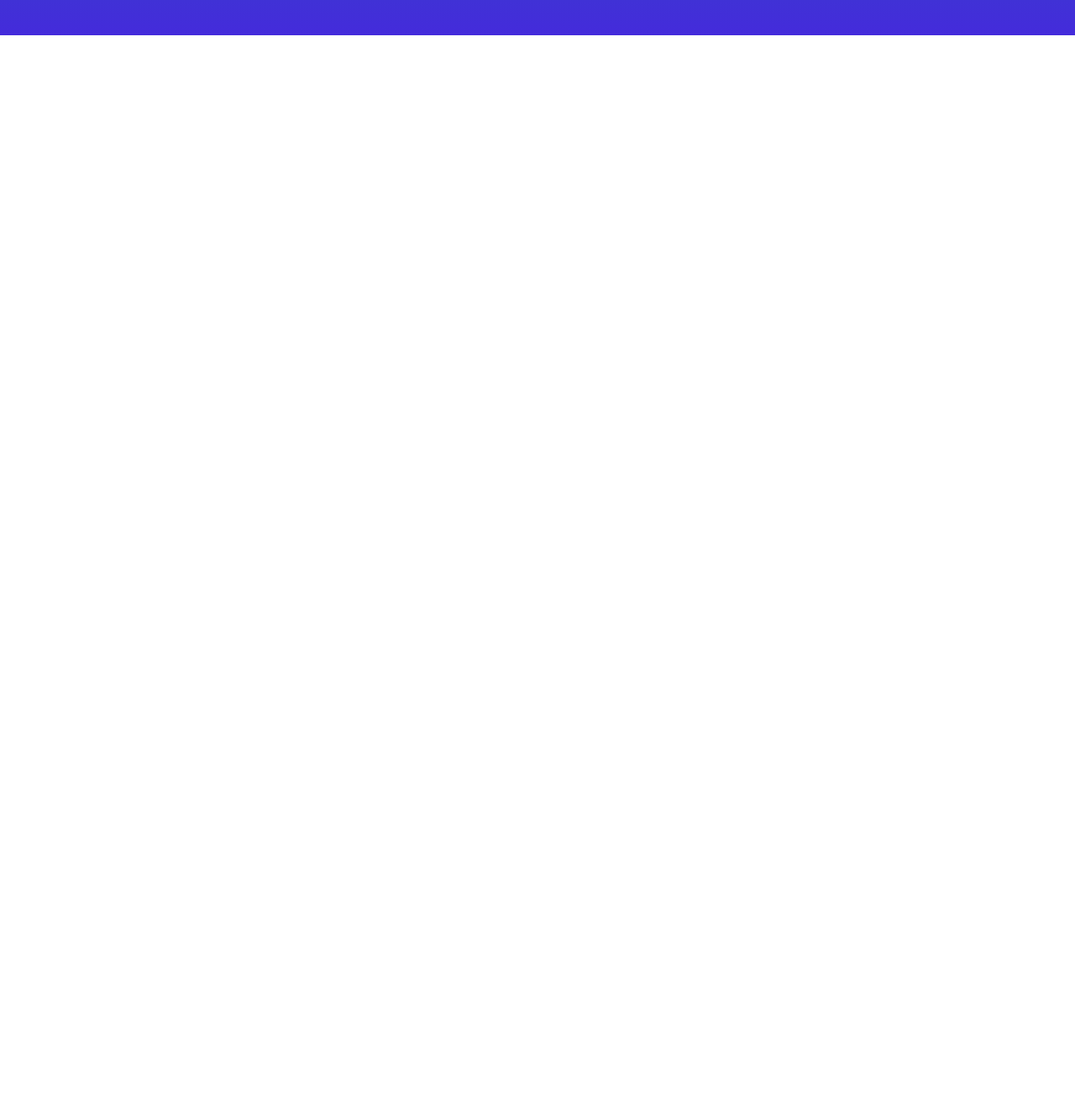
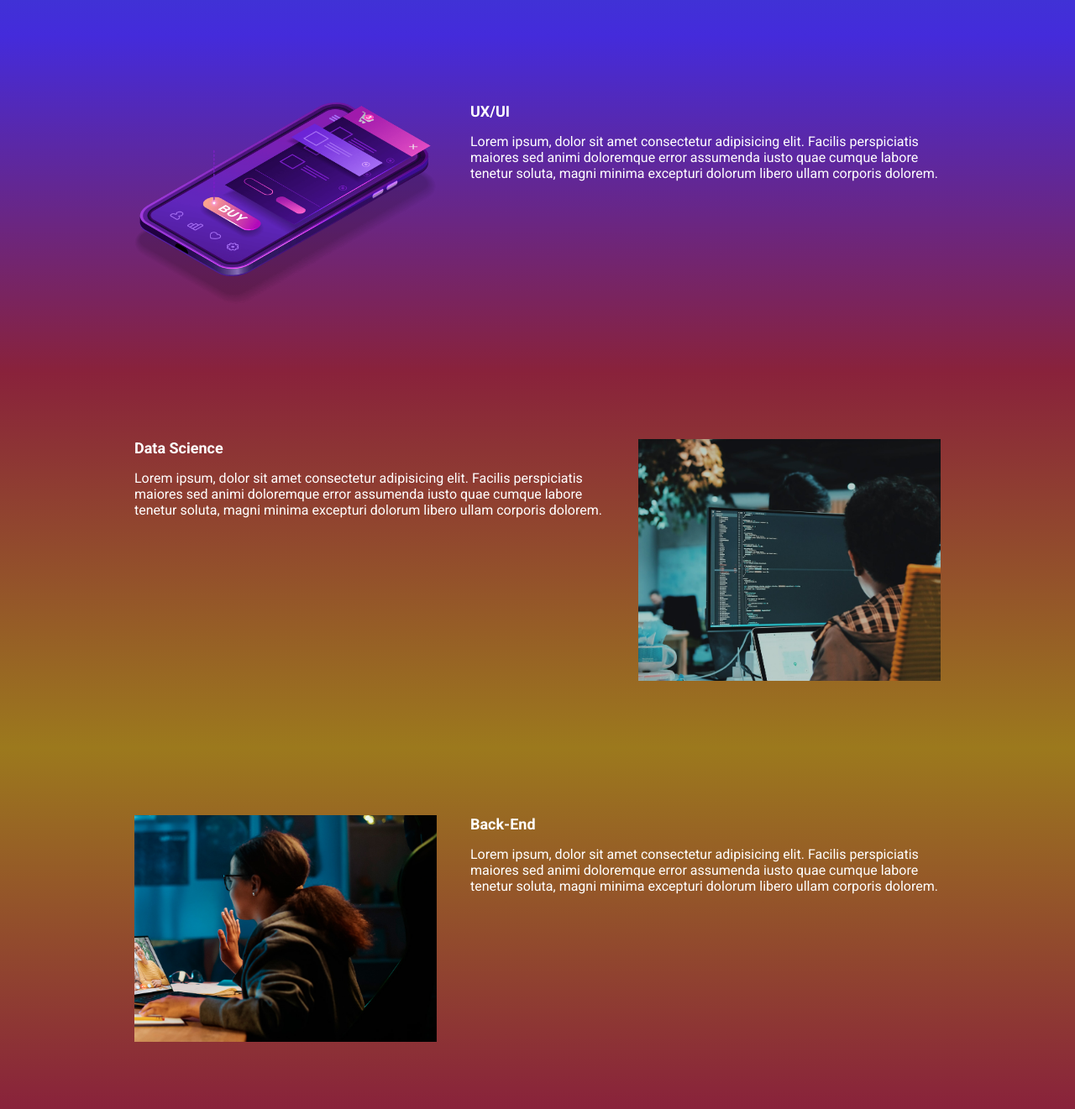
Before and after one commit to DorigonBruno/ebac_talks, a website built with Parcel: page src/index.html in a window 1280 px wide. Shown: the part 950-2271 px from the top of the page at 84% size. Before the commit the page ends 992 px from the top, so only its background shows below. Built offline with nearby package versions, Linux system fonts and the light colour scheme.

Commit message:
add_event_sections

```diff
--- a/package.json
+++ b/package.json
@@ -4,7 +4,7 @@
   "description": "",
   "main": "index.js",
   "scripts": {
-    "dev": "parcel src/index.html src/styles/main.scss src/scripts/main.js",
+    "dev": "parcel src/index.html src/styles/main.scss src/scripts/main.js --no-cache",
     "test": "echo \"Error: no test specified\" && exit 1"
   },
   "keywords": [],
--- a/src/index.html
+++ b/src/index.html
@@ -7,6 +7,7 @@
   <link rel="preconnect" href="https://fonts.gstatic.com" crossorigin>
   <link href="https://fonts.googleapis.com/css2?family=Roboto:wght@400;700&display=swap" rel="stylesheet">
   <link rel="stylesheet" href="styles/main.scss">
+  <link rel="stylesheet" href="https://unpkg.com/aos@next/dist/aos.css" />
   <title>Ebac Tech Talks</title>
 </head>
 <body>
@@ -36,15 +37,54 @@
   </header>
 
   <section class="event">
-    <div class="container">
+    <div class="container" data-aos="fade-right">
       <div class="event__description">
         <h2 class="event__description__title">Front-End</h2>
-        <p class="event__description__title__text">Lorem ipsum, dolor sit amet consectetur adipisicing elit. Facilis perspiciatis maiores sed animi doloremque error assumenda iusto quae cumque labore tenetur soluta, magni minima excepturi dolorum libero ullam corporis dolorem.</p>
+        <p class="event__description__title__text">Lorem ipsum, dolor sit amet consectetur adipisicing elit. Facilis
+          perspiciatis maiores sed animi doloremque error assumenda iusto quae cumque labore tenetur soluta, magni
+          minima excepturi dolorum libero ullam corporis dolorem.</p>
       </div>
       <img class="event__img" src="./images/frontend.png" alt="front-end">
     </div>
   </section>
 
+  <section class="event event--ux event--image-left">
+    <div class="container" data-aos="fade-left">
+      <div class="event__description">
+        <h2 class="event__description__title">UX/UI</h2>
+        <p class="event__description__title__text">Lorem ipsum, dolor sit amet consectetur adipisicing elit. Facilis
+          perspiciatis maiores sed animi doloremque error assumenda iusto quae cumque labore tenetur soluta, magni
+          minima excepturi dolorum libero ullam corporis dolorem.</p>
+      </div>
+      <img class="event__img" src="./images/ui-ux.png" alt="ux ui">
+    </div>
+  </section>
+
+  <section class="event event--data">
+    <div class="container" data-aos="fade-right">
+      <div class="event__description">
+        <h2 class="event__description__title">Data Science</h2>
+        <p class="event__description__title__text">Lorem ipsum, dolor sit amet consectetur adipisicing elit. Facilis
+          perspiciatis maiores sed animi doloremque error assumenda iusto quae cumque labore tenetur soluta, magni
+          minima excepturi dolorum libero ullam corporis dolorem.</p>
+      </div>
+      <img class="event__img" src="./images/data.png" alt="datga science">
+    </div>
+  </section>
+
+  <section class="event event--back-end event--image-left">
+    <div class="container" data-aos="fade-left">
+      <div class="event__description">
+        <h2 class="event__description__title">Back-End</h2>
+        <p class="event__description__title__text">Lorem ipsum, dolor sit amet consectetur adipisicing elit. Facilis
+          perspiciatis maiores sed animi doloremque error assumenda iusto quae cumque labore tenetur soluta, magni
+          minima excepturi dolorum libero ullam corporis dolorem.</p>
+      </div>
+      <img class="event__img" src="./images/backend.png" alt="back-end">
+    </div>
+  </section>
+
+  <script src="https://unpkg.com/aos@next/dist/aos.js"></script>
   <script src="./scripts/main.js"></script>
 </body>
 </html>
--- a/src/scripts/main.js
+++ b/src/scripts/main.js
@@ -1 +1 @@
-console.log('Olá Mundo')
+AOS.init();
--- a/src/styles/_event.scss
+++ b/src/styles/_event.scss
@@ -1,6 +1,24 @@
 .event {
   padding: 80px 0;
   background-image: linear-gradient(#1b6ca7, #442bdb);
+
+  &--ux {
+    background-image: linear-gradient(#442bdb, #89223b);
+  }
+
+  &--data {
+    background-image: linear-gradient(#89223b, #9c791d);
+  }
+
+  &--back-end {
+    background-image: linear-gradient(#9c791d, #89223b);
+  }
+
+  &--image-left{
+    .container{
+      flex-direction: row-reverse;
+    }
+  }
 
   .container {
     display: flex;
@@ -9,7 +27,6 @@
   }
 
   &__description {
-
     &__title {
       font-size: 1.125rem;
       font-weight: 700;
@@ -26,14 +43,14 @@
     max-width: 360px;
   }
 
-  @media(max-width: 640px){
-    .container{
+  @media (max-width: 640px) {
+    .container {
       flex-direction: column;
       align-items: center;
       gap: 16px;
     }
 
-    &__img{
+    &__img {
       width: 100%;
     }
   }
--- a/src/styles/_reset.scss
+++ b/src/styles/_reset.scss
@@ -6,6 +6,7 @@
 
 body{
   font-family: 'Roboto', sans-serif;
+  overflow-x: hidden;
 }
 
 ul{
```
